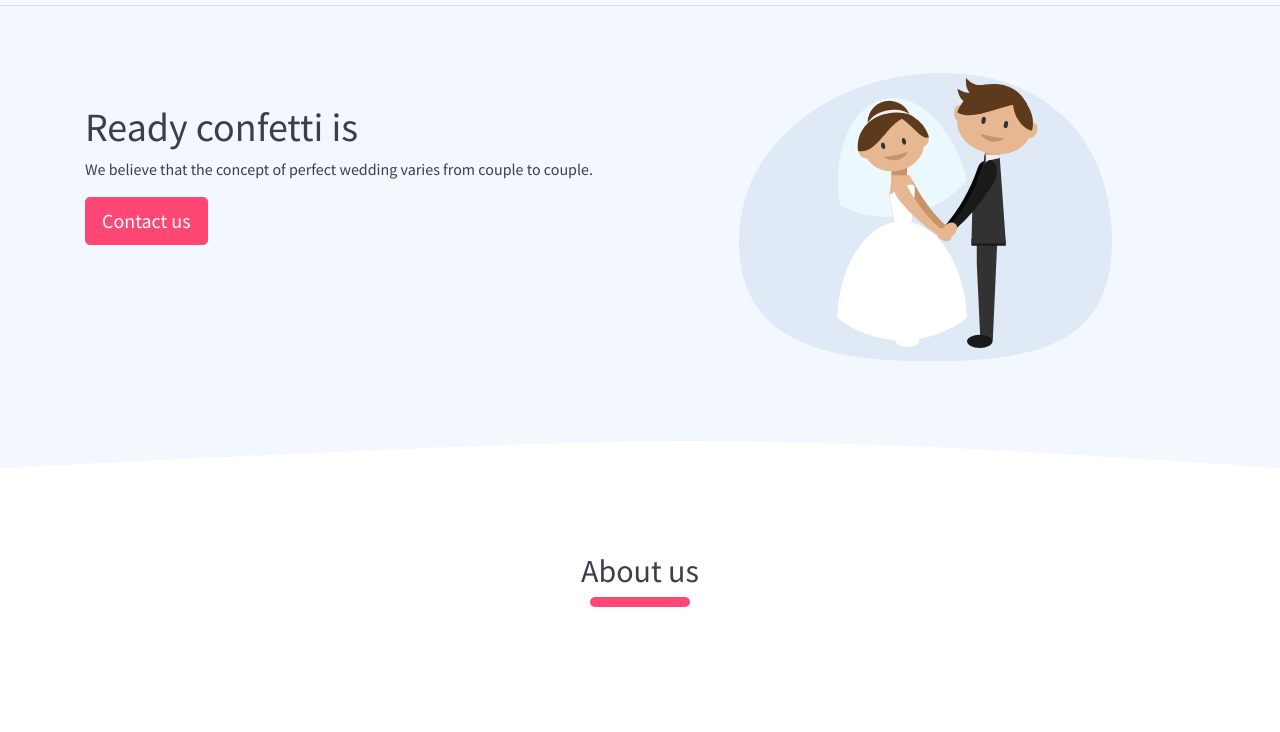
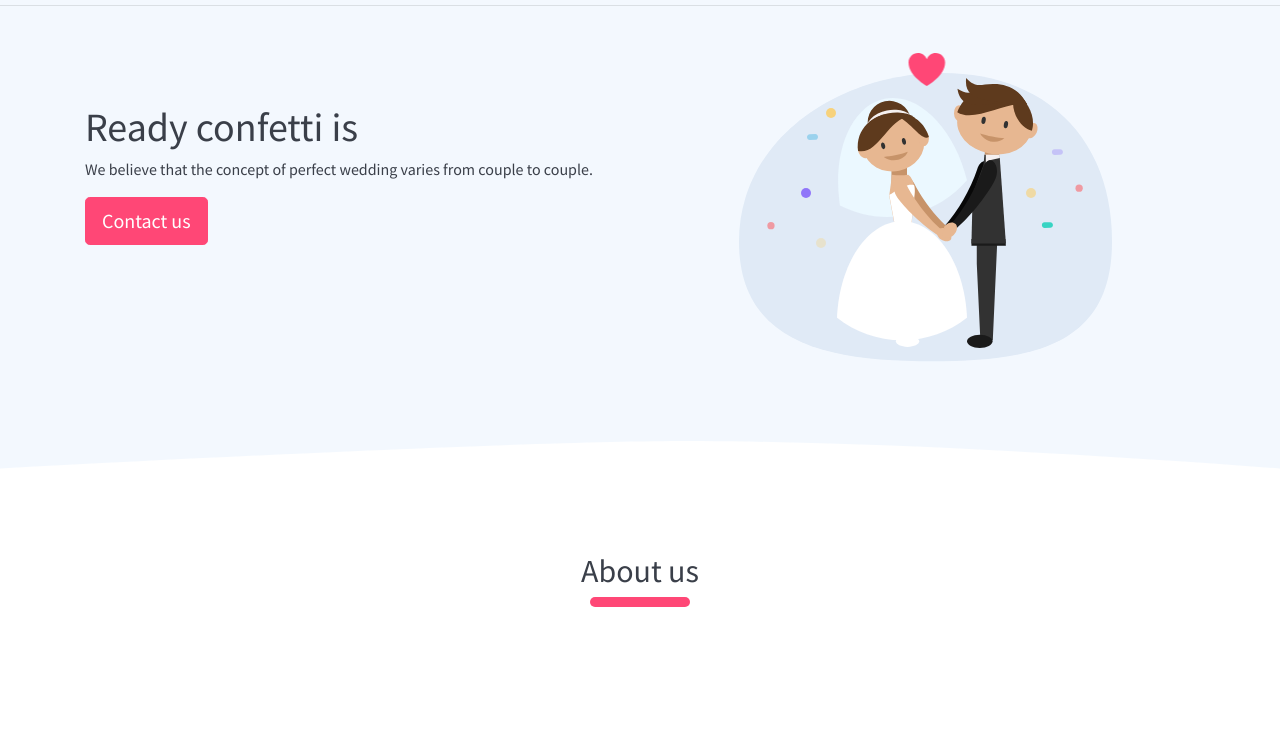
Before and after one commit to miukimiu/ready-confetti, a website: page src/index.html in a window 1280 px wide. Shown: the part 55-787 px from the top of the page. Drawn offline with Linux system fonts and the light colour scheme.

Commit message:
Home animation

```diff
--- a/src/index.html
+++ b/src/index.html
@@ -90,8 +90,28 @@
     <section id="home" class="section-home bg-light">
       <div class="container">
         <div class="row">
-          <div class="col-12 col-md-6 order-md-2 illustration">
-            <img src="img/welcome.svg" class="img-fluid" />
+          <div class="col-12 col-md-6 order-md-2">
+            <div class="section-home__illustration">
+              <img src="img/welcome.svg" class="img-fluid" />
+              <svg xmlns="http://www.w3.org/2000/svg"
+                width="316"
+                height="195"
+                viewBox="0 0 316 195"
+                class="section-home__confetti">
+                <g fill="none">
+                  <circle cx="64" cy="60" r="5" fill="#FFCA54" class="confetti-a" />
+                  <circle cx="264" cy="140" r="5" fill="#FFCA54" class="confetti-c"/>
+                  <circle cx="54" cy="190" r="5" fill="#FFCA54" class="confetti-b"/>
+                  <circle cx="39" cy="140" r="5" fill="#7650FB" class="confetti-a" />
+                  <ellipse cx="312.121" cy="135.177" fill="#FF4B4E" rx="3.644" ry="3.623" class="confetti-c"/>
+                  <ellipse cx="3.96" cy="172.635" fill="#FF4B4E" rx="3.644" ry="3.623" class="confetti-c"/>
+                  <path class="confetti-a" fill="#00CDB3" d="M274.874497,172.224971 C274.826074,170.693921 276.029884,169.413763 277.563513,169.365748 L283.096974,169.19195 C284.630942,169.134129 285.911958,170.345647 285.960042,171.877036 C286.008466,173.408086 284.804656,174.688245 283.270688,174.736259 L277.737566,174.910058 C276.218497,174.960101 274.922582,173.766842 274.874497,172.224971 Z"/>
+                  <path class="confetti-b" fill="#7650FB" d="M284.874497,99.2249712 C284.826074,97.6939209 286.029884,96.4137626 287.563513,96.3657482 L293.096974,96.1919496 C294.630942,96.1341295 295.911958,97.3456475 295.960042,98.877036 C296.008466,100.408086 294.804656,101.688245 293.270688,101.736259 L287.737566,101.910058 C286.218497,101.960101 284.922582,100.766842 284.874497,99.2249712 Z"/>
+                  <path class="confetti-c" fill="#57BAE5" d="M40.0013811,84.1826151 C39.9536781,82.5771226 41.1475966,81.2347209 42.6690533,81.1840174 L48.1579206,81.0017685 C49.6780335,80.946101 50.9508971,82.211561 50.9986001,83.8174081 C51.046639,85.4229006 49.8523846,86.7653023 48.3309279,86.8156512 L42.8417247,86.9979001 C41.3565492,87.058177 40.049756,85.8136367 40.0013811,84.1826151 Z"/>
+                  <path id="heart" fill="#FF4776" d="M180,10.2857143 C180,25.2 160,36 160,36 C160,36 140,25.2 140,10.2857143 C140,4.62857143 144.655185,0 150.344855,0 C154.827572,0 158.62074,2.91423214 160,6.85719643 C161.37926,2.91439286 165.172428,4.56777473e-15 169.655145,4.56777473e-15 C175.344815,-4.56777473e-15 180,4.62857143 180,10.2857143 Z"/>
+                </g>
+              </svg>
+            </div>
           </div>
           <div class="col-12 col-md-6 order-md-1">
             <h1>Ready confetti is</h1>
@@ -109,7 +129,7 @@
     <section id="about" class="section-about">
       <svg class="separator--top" xmlns="http://www.w3.org/2000/svg" viewBox="0 0 1280 80" preserveAspectRatio="none">
           <path fill="#FFF" fill-rule="evenodd" d="M1.13686838e-13,554.980653 C361.120753,524.485159 594.822238,509.848487 701.104454,511.070638 C857.019568,512.863523 1049.98475,527.500195 1280,554.980653 L1280,591 L1.13686838e-13,591 L1.13686838e-13,554.980653 Z" transform="translate(0 -511)"/>
-        </svg>
+      </svg>
       <div class="container">
         <div class="row">
           <div class="col-12">
@@ -152,6 +172,9 @@
 
     <!-- services -->
     <section id="services" class="section-services bg-light">
+      <svg class="separator--top" xmlns="http://www.w3.org/2000/svg" viewBox="0 0 1280 80" preserveAspectRatio="none">
+          <path fill="#F3F8FE" fill-rule="evenodd" d="M1.13686838e-13,554.980653 C361.120753,524.485159 594.822238,509.848487 701.104454,511.070638 C857.019568,512.863523 1049.98475,527.500195 1280,554.980653 L1280,591 L1.13686838e-13,591 L1.13686838e-13,554.980653 Z" transform="translate(0 -511)"/>
+      </svg>
       <div class="container">
         <div class="row">
           <div class="col-12">
--- a/src/scss/components/_section-home.scss
+++ b/src/scss/components/_section-home.scss
@@ -1,3 +1,5 @@
+$confetti-width: 316px;
+
 .section-home {
   padding: ($spacer * 6) 0 ($spacer * 6);
 
@@ -10,4 +12,27 @@
   @include media-breakpoint-down(sm) {
     text-align: center;
   }
+  &__illustration {
+    position: relative;
+    text-align: center;
+
+    @include media-breakpoint-down(xs) {
+      max-width: 250px;
+      margin: 0 auto;
+      padding-bottom: $spacer;
+    }
+  }
+  &__confetti {
+    position: absolute;
+    top: -20px;
+    left: 50%;
+    margin-left: - ($confetti-width / 2);
+
+    @include media-breakpoint-down(xs) {
+      max-width: 250px;
+      margin: 0 auto;
+      margin-left: - 125px;
+      top: -30px;
+    }
+  }
 }
--- a/src/scss/components/_section-services.scss
+++ b/src/scss/components/_section-services.scss
@@ -1,14 +1,15 @@
 .section-services {
-  padding: ($spacer * 6) 0 ($spacer * 6);
+  padding: ($spacer * 4) 0 ($spacer * 6);
 
   @include media-breakpoint-up(sm) {
-    padding: ($spacer * 8) 0 ($spacer * 8);
+    padding: ($spacer * 6) 0 ($spacer * 8);
   }
 
   &__item {
     text-align: center;
     i {
       font-size: rem(40);
+      color: $pink;
     }
 
     @include media-breakpoint-down(sm) {
--- a/src/scss/helpers/_animations.scss
+++ b/src/scss/helpers/_animations.scss
@@ -6,8 +6,63 @@
     transform: scale(1.1);
     box-shadow: 0 2px 10px rgba(0,0,0,0.15);
   }
+
   &.disabled:hover {
     transform: scale(1);
     box-shadow: none;
   }
 }
+#heart {
+  animation: heartbeat 3s infinite;
+  transform-origin: 158px 0;
+}
+@keyframes heartbeat {
+  0% {
+    transform: scale(.85);
+  }
+  20% {
+    transform: scale(1);
+  }
+  40% {
+    transform: scale(.85);
+  }
+  60% {
+    transform: scale(1);
+  }
+  80% {
+    transform: scale(.85);
+  }
+  100% {
+    transform: scale(.85);
+  }
+}
+
+.confetti-a {
+  animation: shine 4s linear infinite;
+}
+.confetti-b {
+  animation: shine 4s linear 2s infinite;
+}
+.confetti-c {
+  animation: shine 4s linear 3s infinite;
+}
+@keyframes fadein {
+  from { opacity: 0; }
+  to   { opacity: 1; }
+}
+@keyframes shine {
+  0% {
+    opacity: 1;
+  }
+  100% {
+    opacity: 0;
+  }
+}
+@keyframes shineInverted {
+  0% {
+    opacity: 0;
+  }
+  100% {
+    opacity: 1;
+  }
+}
```
Also changed, not shown: src/css/style.css.
